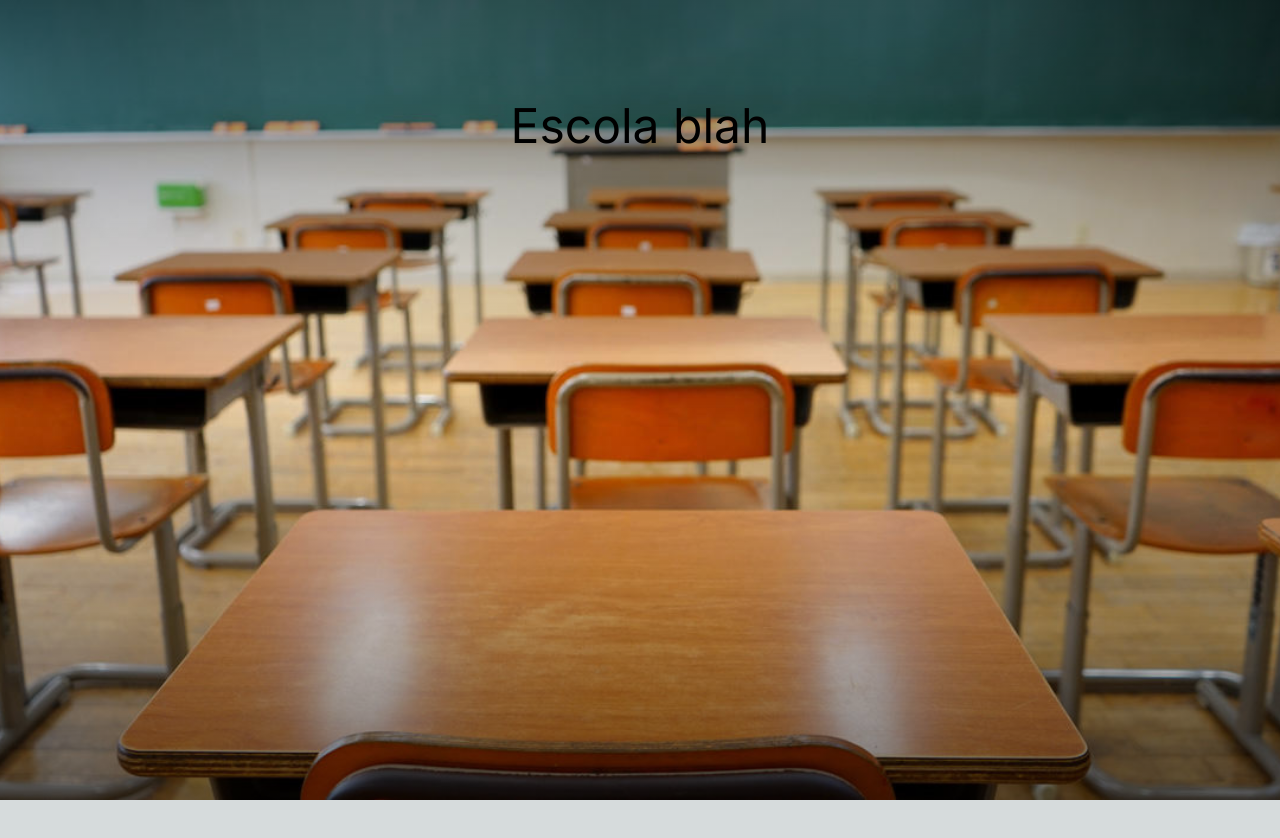
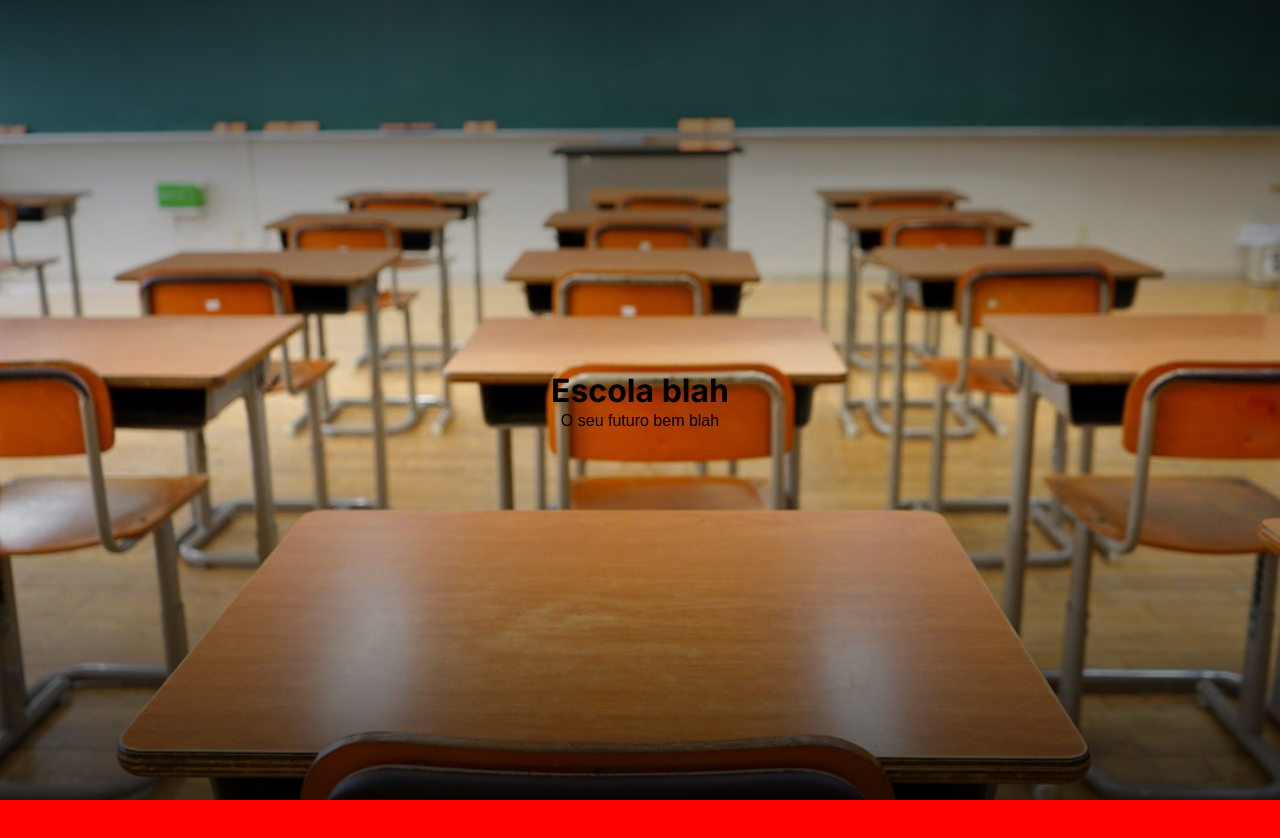
Before and after one commit to taleshrocha/school-model, a Next.js app: page / in a window 1280 px wide. Shown: the top 838 px of the page. Before the commit the page ends 800 px from the top, so only its background shows below. Built offline with nearby package versions, Linux system fonts and the light colour scheme.

Commit message:
Sections

```diff
--- a/src/app/page.jsx
+++ b/src/app/page.jsx
@@ -5,8 +5,10 @@ export default function Home() {
   return (
     <main className={styles.main}>
       <div className={styles.imageContainer}>
-        <p>Escola blah</p>
-        <div className={styles.gradient}/>
+        <div className={styles.gradient} />
+        <h1>Escola blah</h1>
+        <h2>O seu futuro bem blah</h2>
+
         <Image
           src="/front-image.jpg"
           alt=""
@@ -14,6 +16,10 @@ export default function Home() {
           className={styles.imageContainerImage}
         />
       </div>
+
+      <div className={styles.div}>
+      </div>
+
     </main>
   )
 }
--- a/src/app/page.module.css
+++ b/src/app/page.module.css
@@ -1,42 +1,52 @@
 .main {
-  display: flex;
-  flex-direction: column;
-  justify-content: space-between;
-  align-items: center;
-  padding: 6rem;
   min-height: 100vh;
 }
 
 .imageContainer {
   overflow: hidden;
+  position: relative;
   display: flex;
+  flex-direction: column;
   align-items: center;
   justify-content: center;
+  width: 100%;
+  height: 100vh;
+}
+.div {
+  background: red;
+  width: 100%;
+  height: 24rem;
 }
 
 .gradient {
   position: absolute;
-  bottom: 0;
-  left: 0;
   width: 100%;
   height: 100%;
   background: linear-gradient(
     to top,
-    rgba(0, 0, 0, 0.5) 0%,
+    rgba(0, 0, 0, 0.7) 0%,
     rgba(0, 0, 0, 0) 50%,
-    rgba(0, 0, 0, 0.5) 100%
+    rgba(0, 0, 0, 0.7) 100%
   );
   z-index: 1;
 }
 
-.imageContainer p {
-  font-size: 3rem;
+.imageContainer h1 {
+  margin-bottom: 2px;
   text-align: center;
+  z-index: 2;
+}
+
+.imageContainer h2 {
+  text-align: center;
+  font: caption;
   z-index: 2;
 }
 
 .imageContainerImage {
   object-fit: cover;
+  width: 100%;
+  height: 100%;
 }
 
 .description {
```
